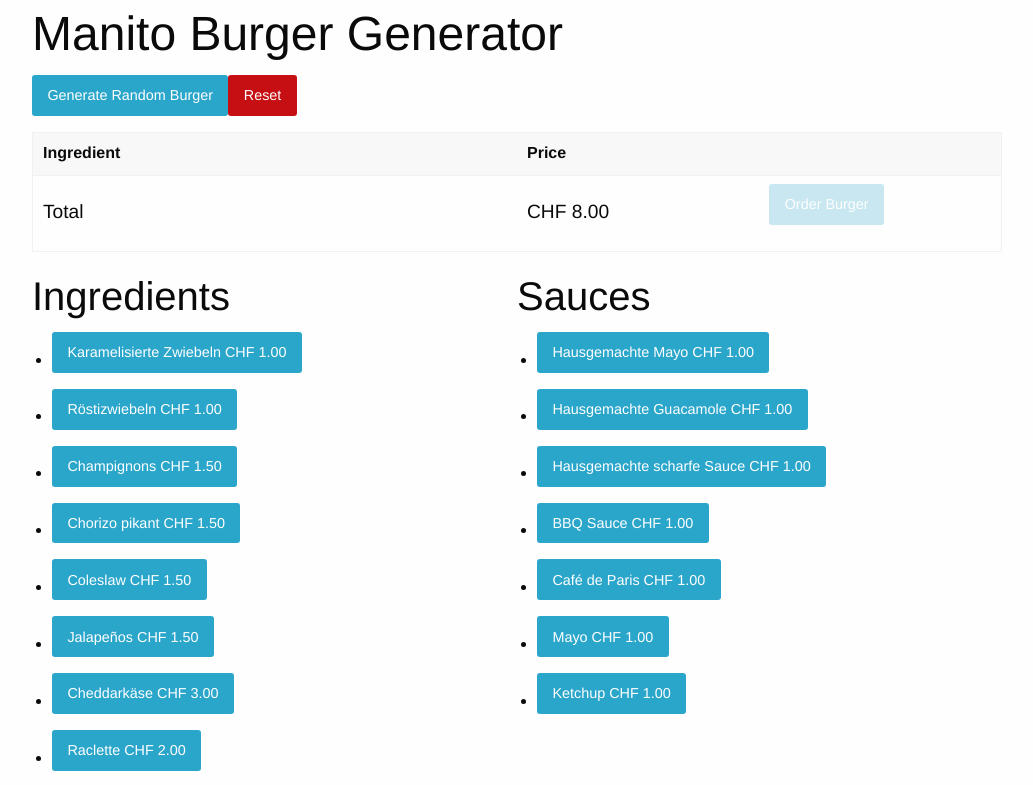
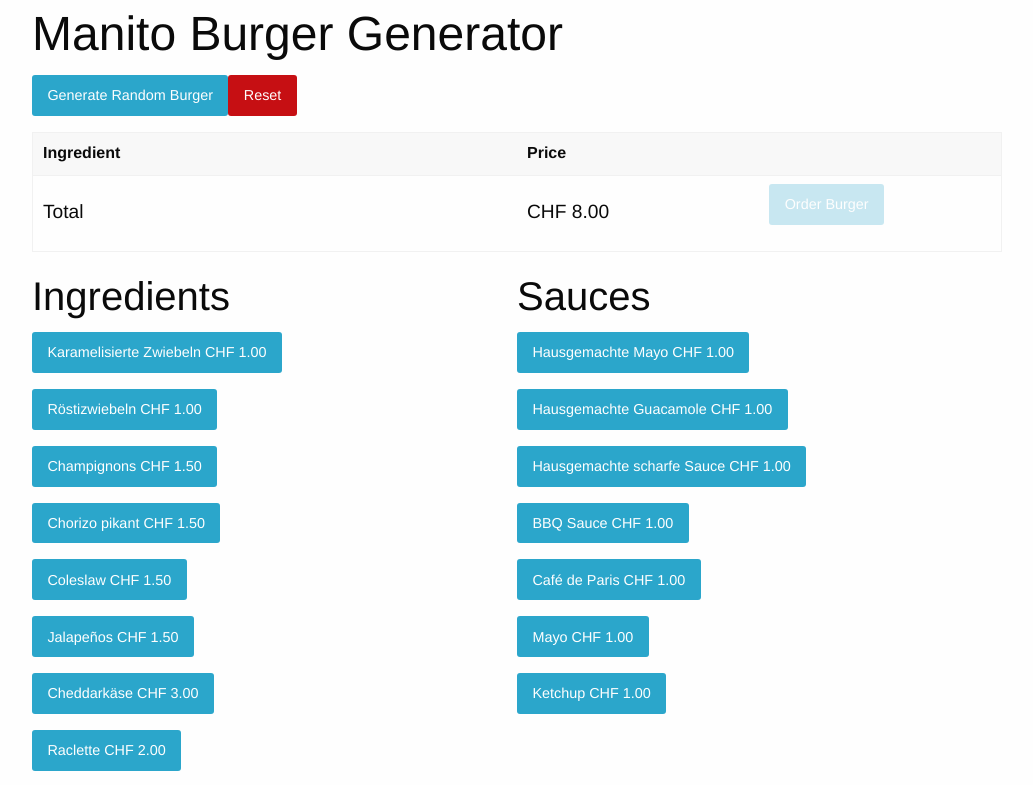
Before and after one commit to platzhersh/manito-burger-generator, an Angular app: page / in a window 1280 px wide. Shown: the top 785 px of the page, without its empty margins (123-1156 px from the left). Built offline with nearby package versions, Linux system fonts and the light colour scheme.

Commit message:
remove lis

```diff
--- a/src/app/app.component.html
+++ b/src/app/app.component.html
@@ -37,23 +37,23 @@
 <div class="burger-components cell small-12 grid-x">
   <div class="ingredients small-12 medium-6">
     <h2>Ingredients</h2>
+    <div *ngFor="let ingredient of ingredients">
+      <button
+        class="button"
+        type="button"
+        (click)="addIngredient(ingredient)">
+        {{ingredient.name}} CHF {{ingredient.price | number:'1.2' }}
+      </button>
+    </div>
 
-    <ul>
-      <li
-        *ngFor="let ingredient of ingredients">
-        <button class="button" type="button" (click)="addIngredient(ingredient)">{{ingredient.name}} CHF {{ingredient.price | number:'1.2' }}</button>
-      </li>
-    </ul>
   </div>
   <div class="sauces">
     <h2>Sauces</h2>
 
-    <ul>
-      <li
-        *ngFor="let ingredient of sauces">
-        <button class="button" type="button" (click)="addIngredient(ingredient)">{{ingredient.name}} CHF {{ingredient.price | number:'1.2' }}</button>
-      </li>
-    </ul>
+    <div
+      *ngFor="let ingredient of sauces">
+      <button class="button" type="button" (click)="addIngredient(ingredient)">{{ingredient.name}} CHF {{ingredient.price | number:'1.2' }}</button>
+    </div>
   </div>
 
 </div>
```
